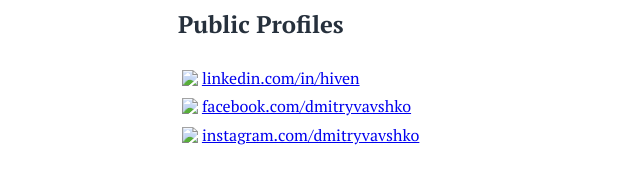
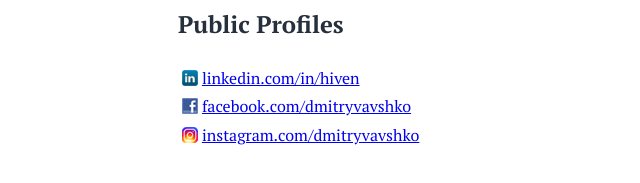
Before and after one commit to vavshko/dmitryvavshko.github.io, a plain HTML site: page index.html in a window 1280 px wide. Shown: the part 2783-2966 px from the top of the page, 336-976 px from the left. Drawn offline with Linux system fonts and the light colour scheme.

Commit message:
image link fix

```diff
--- a/index.html
+++ b/index.html
@@ -131,7 +131,7 @@
                     </tr>
                     <tr>
                         <td class="text-right">03.2013 &mdash; 05.2013</td>
-                        <td><b><noindex><a href="http://cg.gov.ua/" rel="nofollow">Department of Information & Public Relations of the City Council, Chernihiv, Ukraine</a></noindex> <img class="fl_UA" src="ukraine.png"></b></td>
+                        <td><b><noindex><a href="http://cg.gov.ua/" rel="nofollow">Department of Information & Public Relations of the City Council, Chernihiv, Ukraine</a></noindex> <img class="fl_UA" src="img/ukraine.png"></b></td>
                     </tr>
                     <tr class="withlist">
                         <td class="text-right"></td>
@@ -238,9 +238,9 @@
                                     <td class="text-right skills"></td>
                                     <td>
                                     <ul class="social">
-                                        <li><img class="social-icons" src="linkedin.png"> <a href="https://www.linkedin.com/in/hiven/"> linkedin.com/in/hiven</a></li>
-                                        <li><img class="social-icons" src="facebook.png"> <a href="https://www.facebook.com/dmitryvavshko"> facebook.com/dmitryvavshko</a></li>
-                                        <li><img class="social-icons" src="instagram.png"> <a href="https://www.instagram.com/dmitryvavshko/"> instagram.com/dmitryvavshko</a></li>
+                                        <li><img class="social-icons" src="img/linkedin.png"> <a href="https://www.linkedin.com/in/hiven/"> linkedin.com/in/hiven</a></li>
+                                        <li><img class="social-icons" src="img/facebook.png"> <a href="https://www.facebook.com/dmitryvavshko"> facebook.com/dmitryvavshko</a></li>
+                                        <li><img class="social-icons" src="img/instagram.png"> <a href="https://www.instagram.com/dmitryvavshko/"> instagram.com/dmitryvavshko</a></li>
                                     </ul></td>
                                 </tr>
 
```
